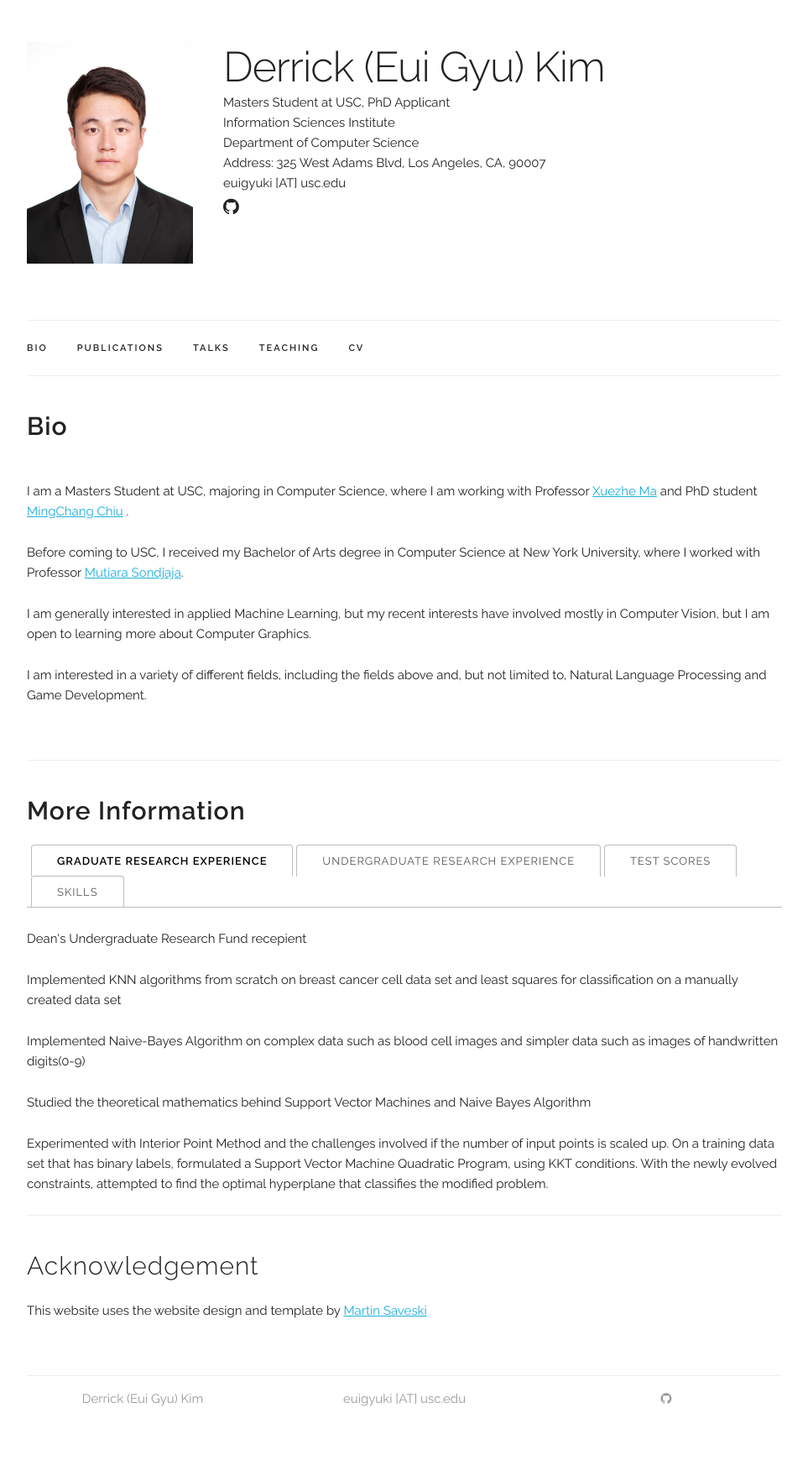
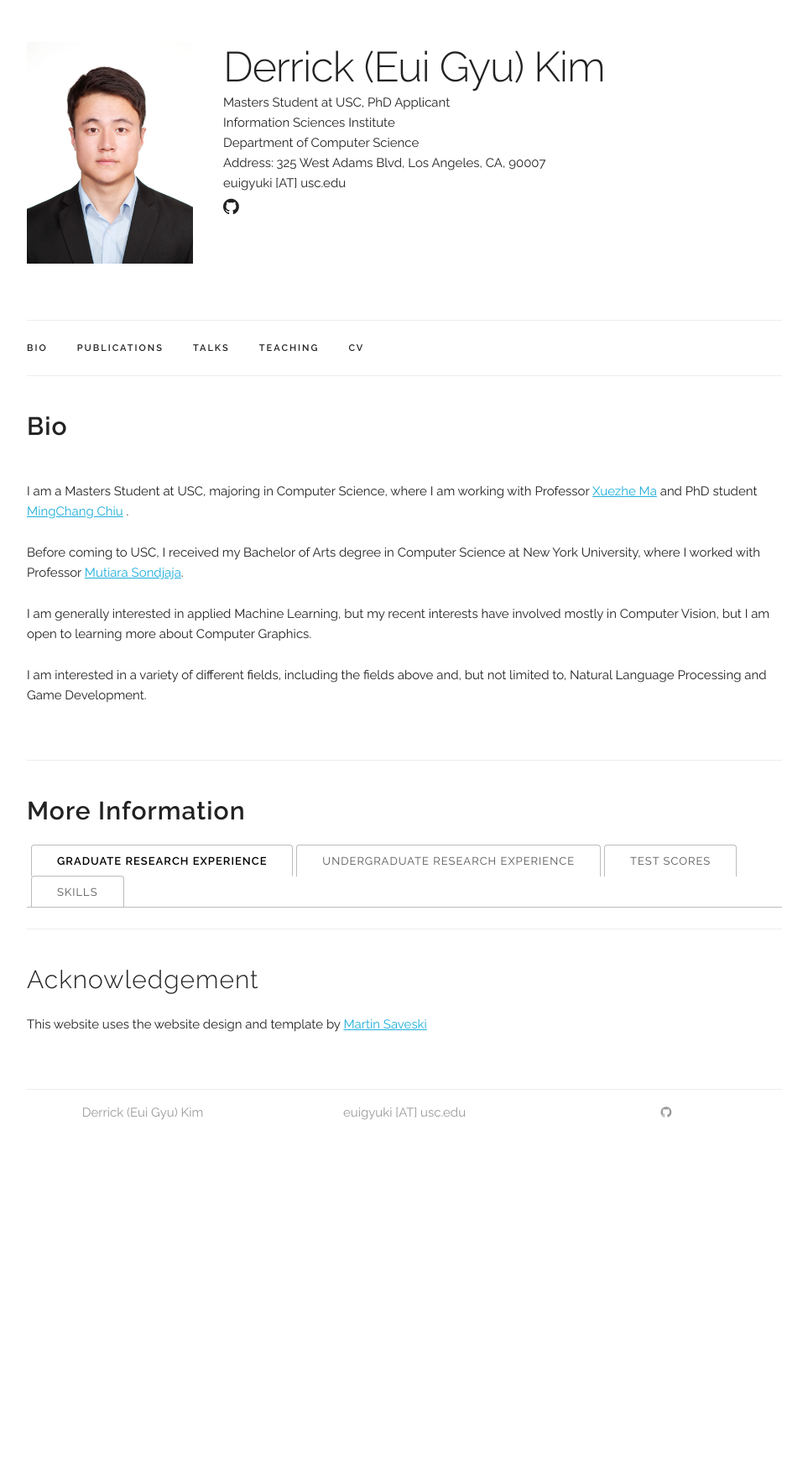
Before and after one commit to euigyuki/euigyuki.github.io, a Jekyll site: the page built from index.html, in a window 1280 px wide. Shown: the whole page at 84% size, without its empty margins (158-1121 px from the left). Built offline with Jekyll 4.4.1, drawn with Linux system fonts in a browser that asks for light colours; after the commit the page ends 1417 px from its top, so only the background shows below that.

Commit message:
updated website

```diff
--- a/index.html
+++ b/index.html
@@ -86,7 +86,7 @@
 
 
 
-    <div class="tab-pane active" id="undergrad">
+    <div class="tab-pane" id="undergrad">
       <p> Dean's Undergraduate Research Fund recepient</p>
       <p>Implemented KNN algorithms from scratch on breast cancer cell data set and least squares for
       classification on a manually created data set</p>
```
